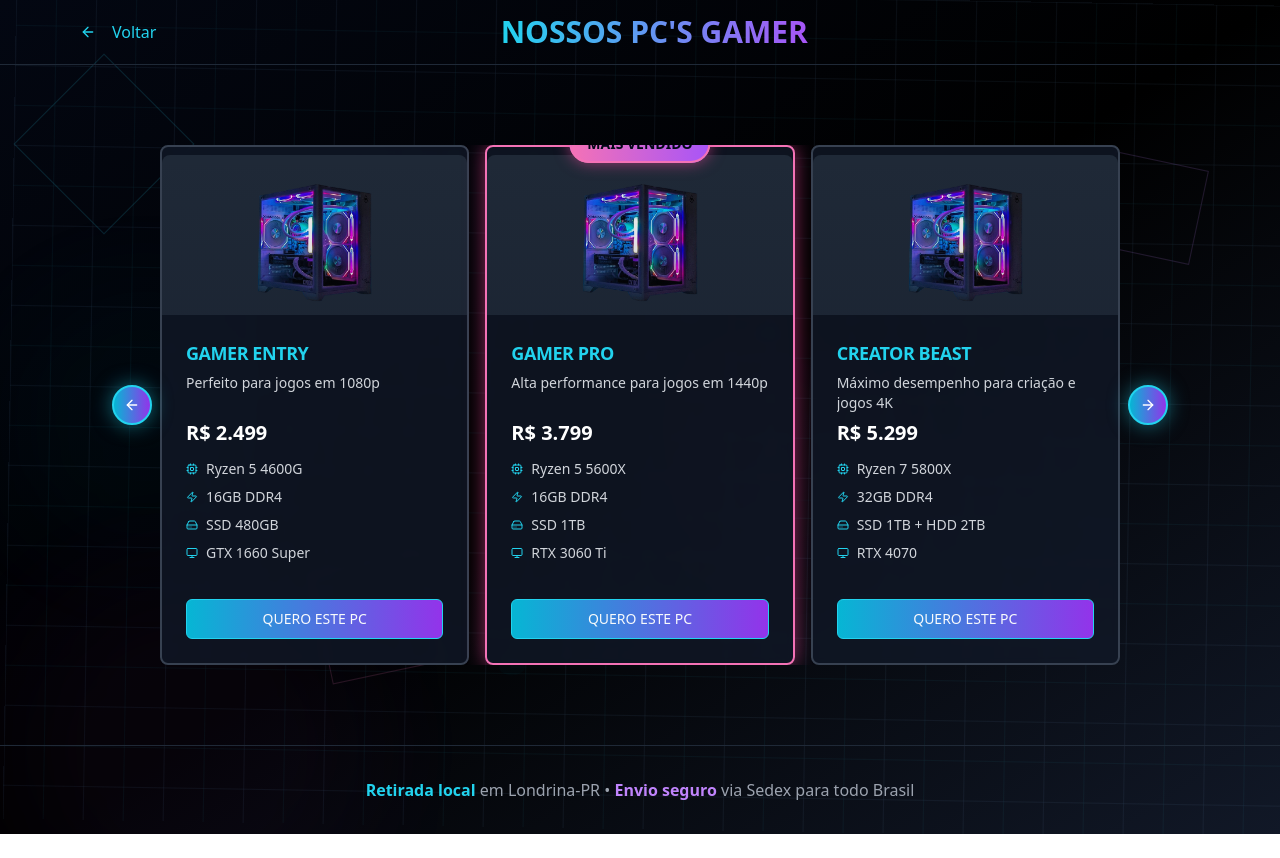
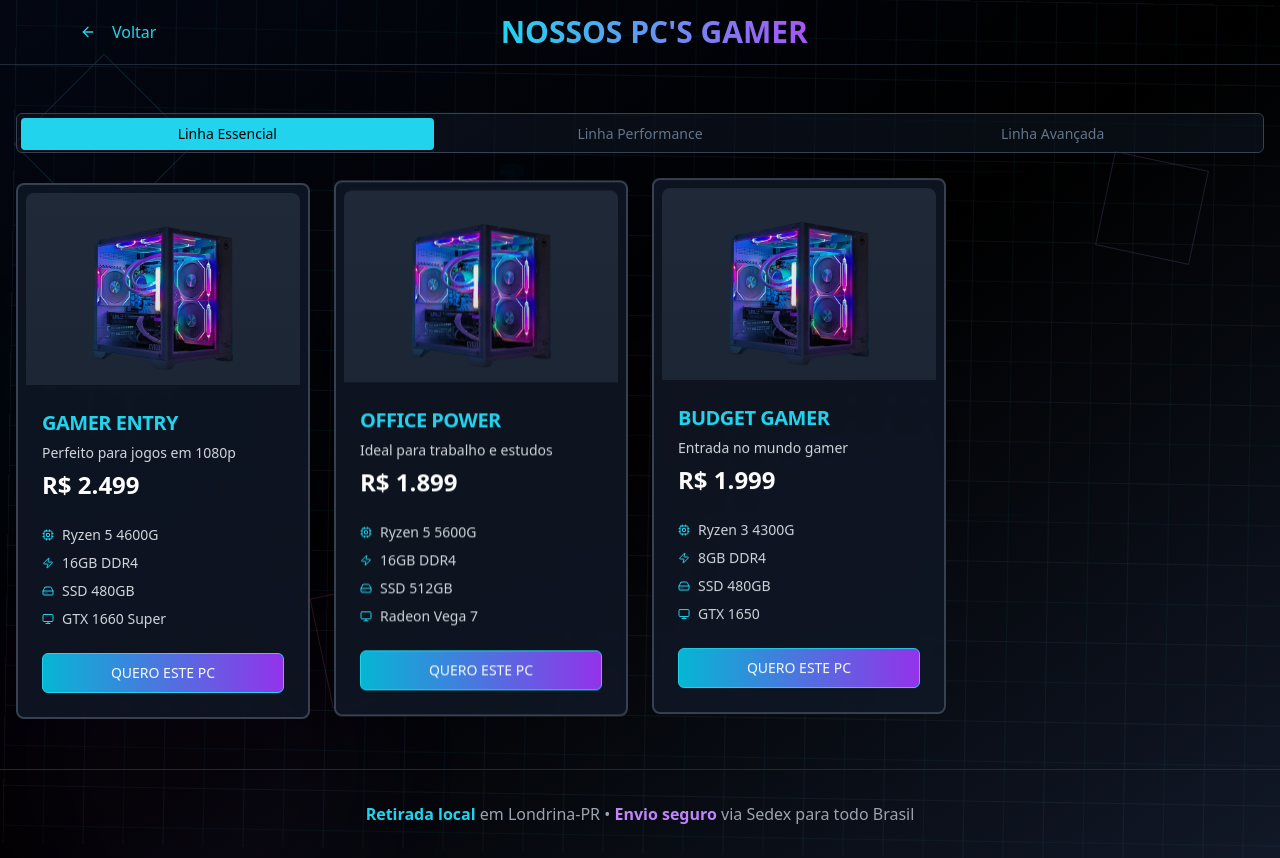
Before and after one commit to dev-guime/arcade-site, a React (Vite) app: page /pcs in a window 1280 px wide. Before the commit the page ends 834 px from the top, so only its background shows below. Built offline with nearby package versions, Linux system fonts and the light colour scheme.

Commit message:
feat: Update PCs page layout
Refactor the "VEJA NOSSOS PC'S" page to match the "VEJA NOSSOS PERIFÉRICOS" page, including sectioning PCs by "Linha Essencial", "Linha Performance", and "Linha Avançada".

```diff
--- a/src/pages/PcsPage.tsx
+++ b/src/pages/PcsPage.tsx
@@ -1,61 +1,135 @@
 
 import { ProductPageBackground } from "@/components/ProductPageBackground";
 import { PcsHeader } from "@/components/PcsHeader";
-import { PcsMobileGrid } from "@/components/PcsMobileGrid";
-import { PcsDesktopCarousel } from "@/components/PcsDesktopCarousel";
 import { PcsFooter } from "@/components/PcsFooter";
-import { useState, useEffect } from "react";
+import { Button } from "@/components/ui/button";
+import { Card, CardContent, CardDescription, CardHeader, CardTitle } from "@/components/ui/card";
+import { Tabs, TabsContent, TabsList, TabsTrigger } from "@/components/ui/tabs";
+import { useNavigate } from "react-router-dom";
+import { Cpu, HardDrive, Monitor, Zap } from "lucide-react";
+import { useState } from "react";
 import { pcsData } from "@/data/pcsData";
 
 const PcsPage = () => {
+  const navigate = useNavigate();
   const [hoveredId, setHoveredId] = useState<number | null>(null);
-  const [borderColors, setBorderColors] = useState<{[key: number]: string}>({});
 
-  const colors = [
-    'border-green-400 shadow-[0_0_30px_rgba(34,197,94,0.3)]',
-    'border-pink-400 shadow-[0_0_30px_rgba(236,72,153,0.3)]',
-    'border-red-400 shadow-[0_0_30px_rgba(248,113,113,0.3)]',
-    'border-blue-400 shadow-[0_0_30px_rgba(96,165,250,0.3)]',
-    'border-purple-400 shadow-[0_0_30px_rgba(168,85,247,0.3)]',
-    'border-yellow-400 shadow-[0_0_30px_rgba(251,191,36,0.3)]',
-    'border-cyan-400 shadow-[0_0_30px_rgba(34,211,238,0.3)]',
-    'border-orange-400 shadow-[0_0_30px_rgba(251,146,60,0.3)]'
-  ];
+  // Separar PCs por categoria baseado no preço
+  const pcsCategories = {
+    essencial: pcsData.filter(pc => {
+      const price = parseInt(pc.price.replace('R$ ', '').replace('.', ''));
+      return price <= 2500;
+    }),
+    performance: pcsData.filter(pc => {
+      const price = parseInt(pc.price.replace('R$ ', '').replace('.', ''));
+      return price > 2500 && price <= 5000;
+    }),
+    avancada: pcsData.filter(pc => {
+      const price = parseInt(pc.price.replace('R$ ', '').replace('.', ''));
+      return price > 5000;
+    })
+  };
 
-  useEffect(() => {
-    const newBorderColors: {[key: number]: string} = {};
-    pcsData.forEach(pc => {
-      newBorderColors[pc.id] = colors[Math.floor(Math.random() * colors.length)];
-    });
-    setBorderColors(newBorderColors);
-  }, []);
+  const renderProducts = (products: any[]) => (
+    <div className="grid grid-cols-1 md:grid-cols-2 lg:grid-cols-3 xl:grid-cols-4 gap-6 max-w-7xl mx-auto">
+      {products.map((pc) => (
+        <Card
+          key={pc.id}
+          className={`relative bg-gray-900/80 backdrop-blur-sm border-2 transition-all duration-500 hover:scale-105 hover:shadow-[0_0_30px_rgba(34,211,238,0.3)] floating-animation ${
+            pc.highlight
+              ? 'border-cyan-400 shadow-[0_0_20px_rgba(34,211,238,0.6)]'
+              : 'border-gray-700 hover:border-cyan-400'
+          } ${
+            hoveredId !== null && hoveredId !== pc.id
+              ? 'opacity-30 scale-95'
+              : 'opacity-100'
+          }`}
+          onMouseEnter={() => setHoveredId(pc.id)}
+          onMouseLeave={() => setHoveredId(null)}
+        >
+          {pc.highlight && (
+            <div className="absolute -top-4 left-1/2 transform -translate-x-1/2 z-20">
+              <span className="bg-gradient-to-r from-cyan-400 to-purple-500 px-4 py-2 rounded-full text-sm font-bold border-2 border-cyan-400 shadow-[0_0_15px_rgba(34,211,238,0.6)]">
+                MAIS VENDIDO
+              </span>
+            </div>
+          )}
+
+          {/* PC Image */}
+          <div className="relative h-48 overflow-hidden rounded-t-lg mt-2 mx-2">
+            <img
+              src="/lovable-uploads/f8260b15-2b51-400a-8d32-6242095a4419.png"
+              alt={pc.name}
+              className="w-full h-full object-contain bg-gray-800 p-2"
+            />
+            <div className="absolute inset-0 bg-gradient-to-t from-gray-900/20 to-transparent"></div>
+          </div>
+
+          <CardHeader>
+            <CardTitle className="text-xl font-bold text-cyan-400">
+              {pc.name}
+            </CardTitle>
+            <CardDescription className="text-gray-300">
+              {pc.description}
+            </CardDescription>
+            <div className="text-2xl font-bold text-white">
+              {pc.price}
+            </div>
+          </CardHeader>
+
+          <CardContent>
+            <div className="space-y-2 mb-6">
+              {pc.specs.map((spec: string, index: number) => (
+                <div key={index} className="flex items-center text-gray-300 text-sm">
+                  {index === 0 && <Cpu className="mr-2 h-3 w-3 text-cyan-400 flex-shrink-0" />}
+                  {index === 1 && <Zap className="mr-2 h-3 w-3 text-cyan-400 flex-shrink-0" />}
+                  {index === 2 && <HardDrive className="mr-2 h-3 w-3 text-cyan-400 flex-shrink-0" />}
+                  {index === 3 && <Monitor className="mr-2 h-3 w-3 text-cyan-400 flex-shrink-0" />}
+                  <span>{spec}</span>
+                </div>
+              ))}
+            </div>
+
+            <Button
+              onClick={() => navigate(`/pc/${pc.id}`)}
+              className="w-full bg-gradient-to-r from-cyan-500 to-purple-600 hover:from-cyan-400 hover:to-purple-500 border border-cyan-400 transition-all duration-300"
+            >
+              QUERO ESTE PC
+            </Button>
+          </CardContent>
+        </Card>
+      ))}
+    </div>
+  );
 
   return (
-    <div className="min-h-screen bg-black text-white relative overflow-hidden flex flex-col">
+    <div className="min-h-screen bg-black text-white relative overflow-hidden">
       {/* Product Page Background */}
       <ProductPageBackground />
 
       {/* Header */}
       <PcsHeader />
 
-      {/* PCs Content */}
-      <main className="relative z-10 px-4 py-8 flex-1 flex items-center">
-        <div className="max-w-6xl mx-auto w-full">
-          {/* Mobile Grid Layout */}
-          <PcsMobileGrid
-            pcs={pcsData}
-            hoveredId={hoveredId}
-            borderColors={borderColors}
-            setHoveredId={setHoveredId}
-          />
+      {/* PCs Tabs */}
+      <main className="relative z-10 px-4 py-12">
+        <div className="max-w-7xl mx-auto">
+          <Tabs defaultValue="essencial" className="w-full">
+            <TabsList className="grid w-full grid-cols-3 bg-gray-900/50 border border-gray-700 mb-8">
+              <TabsTrigger value="essencial" className="data-[state=active]:bg-cyan-400 data-[state=active]:text-black">
+                Linha Essencial
+              </TabsTrigger>
+              <TabsTrigger value="performance" className="data-[state=active]:bg-cyan-400 data-[state=active]:text-black">
+                Linha Performance
+              </TabsTrigger>
+              <TabsTrigger value="avancada" className="data-[state=active]:bg-cyan-400 data-[state=active]:text-black">
+                Linha Avançada
+              </TabsTrigger>
+            </TabsList>
 
-          {/* Desktop Carousel */}
-          <PcsDesktopCarousel
-            pcs={pcsData}
-            hoveredId={hoveredId}
-            borderColors={borderColors}
-            setHoveredId={setHoveredId}
-          />
+            <TabsContent value="essencial">{renderProducts(pcsCategories.essencial)}</TabsContent>
+            <TabsContent value="performance">{renderProducts(pcsCategories.performance)}</TabsContent>
+            <TabsContent value="avancada">{renderProducts(pcsCategories.avancada)}</TabsContent>
+          </Tabs>
         </div>
       </main>
 
@@ -69,17 +143,23 @@ const PcsPage = () => {
               transform: translateY(0px);
             }
             50% {
-              transform: translateY(-10px);
+              transform: translateY(-8px);
             }
           }
           .floating-animation {
             animation: floating 3s ease-in-out infinite;
           }
+          .floating-animation:nth-child(1) {
+            animation-delay: 0s;
+          }
           .floating-animation:nth-child(2) {
-            animation-delay: 0.5s;
+            animation-delay: 0.3s;
           }
           .floating-animation:nth-child(3) {
-            animation-delay: 1s;
+            animation-delay: 0.6s;
+          }
+          .floating-animation:nth-child(4) {
+            animation-delay: 0.9s;
           }
         `}
       </style>
```
